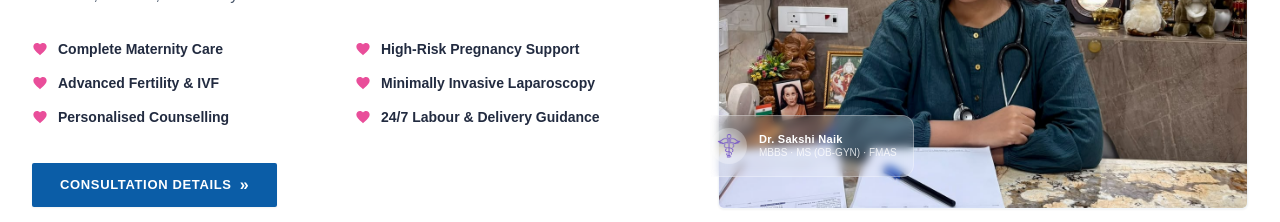
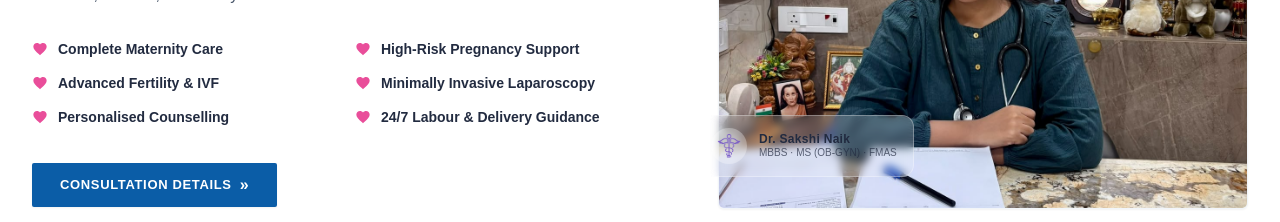
Before and after one commit to skdm-salahuddin-developer/dr-sakshi-naik-healthcare, a React (Vite) app: page / in a window 1280 px wide. Shown: the part 1160-1382 px from the top of the page. Built offline with nearby package versions, Linux system fonts and the light colour scheme.

Commit message:
feat: commit all remaining project changes

```diff
--- a/src/components/about/DoctorPatientCareSection.jsx
+++ b/src/components/about/DoctorPatientCareSection.jsx
@@ -104,8 +104,8 @@ export default function DoctorPatientCareSection({ onBookAppointment, className
                 />
               </div>
               <div className="text-left">
-                <p className="text-[11px] font-bold text-white leading-tight tracking-wide">Dr. Sakshi Naik</p>
-                <p className="text-[10px] text-white/80 font-medium leading-tight">MBBS · MS (OB-GYN) · FMAS</p>
+                <p className="text-[12px] font-bold text-[#222B40] leading-tight tracking-wide">Dr. Sakshi Naik</p>
+                <p className="text-[10px] text-[#222B40]/70 font-medium leading-tight">MBBS · MS (OB-GYN) · FMAS</p>
               </div>
             </div>
 
--- a/src/pages/AboutPage.jsx
+++ b/src/pages/AboutPage.jsx
@@ -8,7 +8,6 @@ import {
 import { QualificationsSection } from '../components/home/index.js';
 import {
   AppointmentBookingSection,
-  DoctorsTeamSection,
   PatientTestimonialsSection
 } from '../components/shared/index.js';
 
@@ -33,8 +32,6 @@ export default function AboutPage({ onNavigateHome, onBookAppointment }) {
       {/* 6. Consultation & Appointment Booking Form (Have A Questions? Consult With Dr. Sakshi Naik) */}
       <AppointmentBookingSection onBookAppointment={onBookAppointment} />
 
-      {/* 7. Medical Doctors Team Showcase */}
-      <DoctorsTeamSection onBookAppointment={onBookAppointment} />
 
       {/* 8. Patient Stories & Testimonials Slider */}
       <PatientTestimonialsSection />
```
